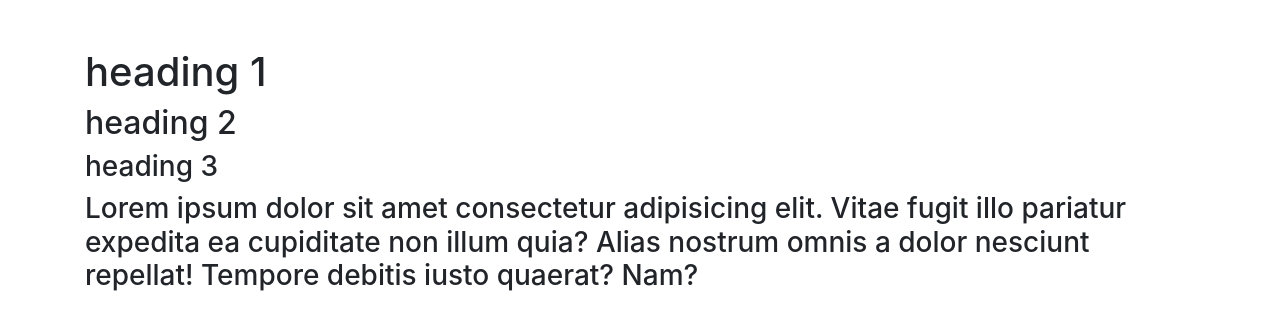
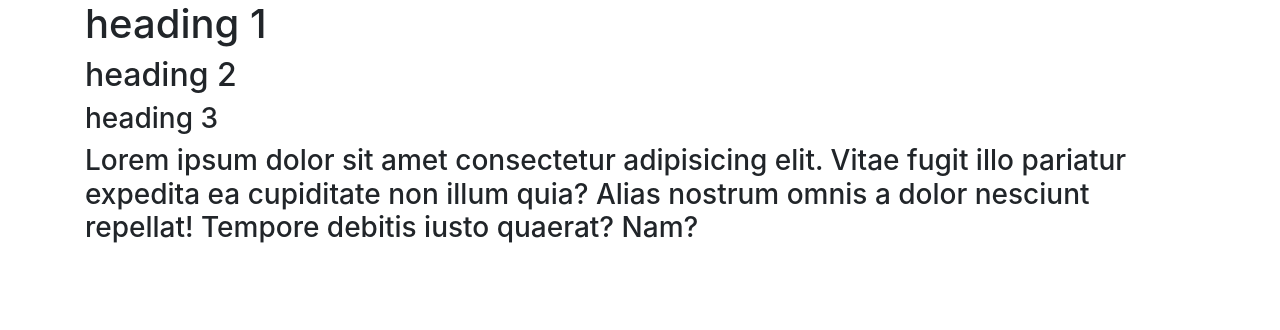
Before and after one commit to johnson-mwita/Johnson-Mwita, a plain HTML site: page bootstrap/typography.html in a window 1280 px wide. Drawn offline with Linux system fonts and the light colour scheme.

Commit message:
projects

```diff
--- a/bootstrap/typography.html
+++ b/bootstrap/typography.html
@@ -6,7 +6,7 @@
     <title>typography</title>
     <link rel="stylesheet" href="bootstrap.css">
 </head>
-<body class=" container pt-5">
+<body class=" container">
     <h1>heading 1</h1>
     <h2>heading 2</h2>
     <h3>heading 3</h3>
```
Also changed, not shown: bootstrap/1_test.html (+2 -1 lines), 1 other file.
